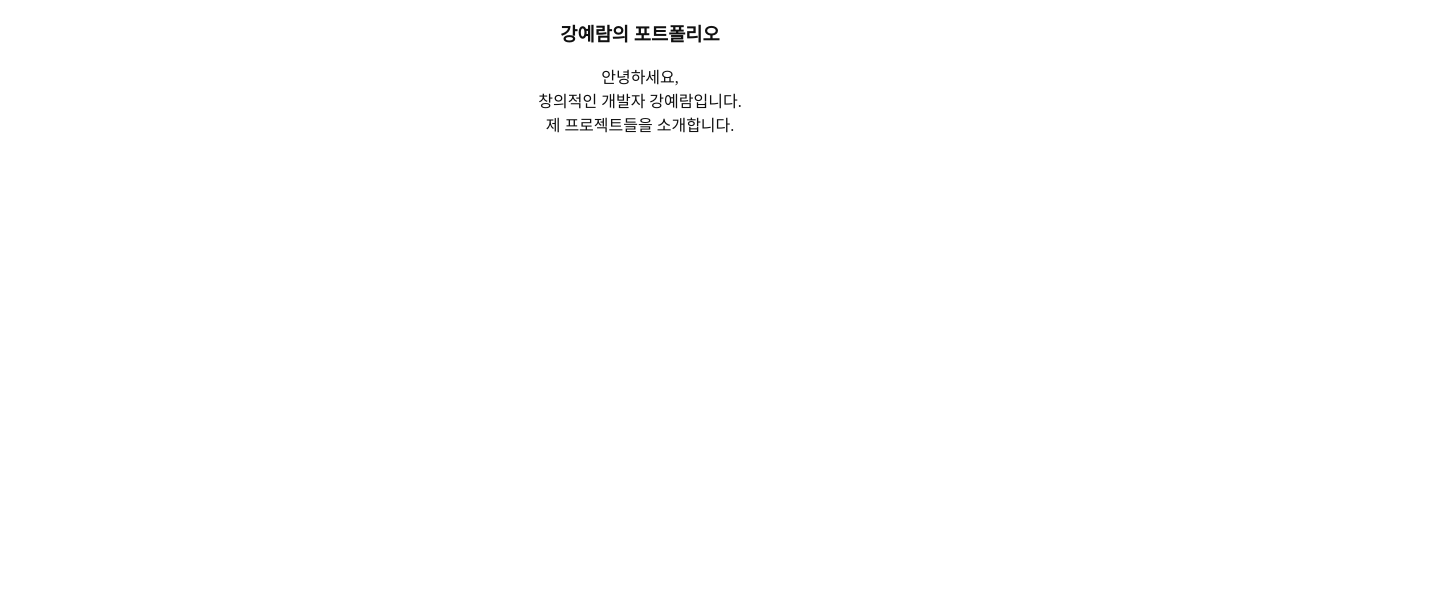
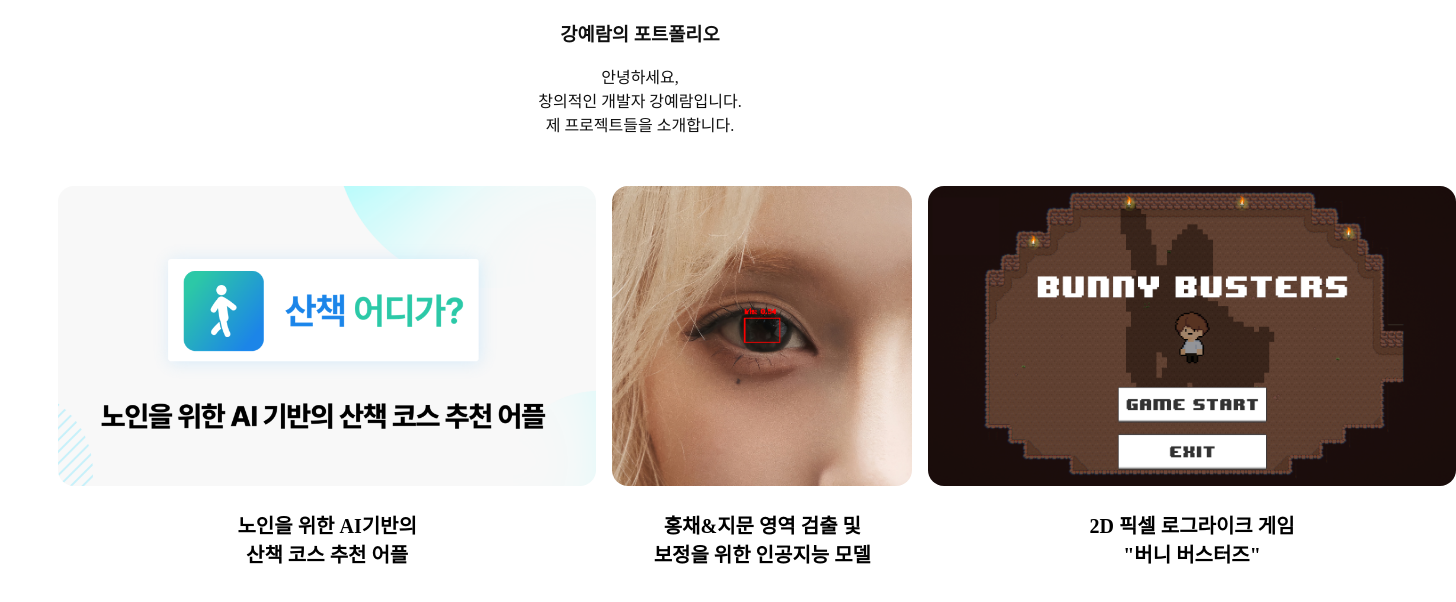
Before and after one commit to yeram109/yeram109.github.io, a plain HTML site: page index.html in a window 1280 px wide. Shown: the whole page, 1456 px wide, since content can reach past the window. Drawn offline with Linux system fonts and the light colour scheme.

Commit message:
feat index.css index.html

```diff
--- a/index.css
+++ b/index.css
@@ -3,7 +3,34 @@ h3 {
     text-align: center;
 }
 
-.txt_hi {
+#txt_hi {
     color:#101010;
     text-align: center;
+    margin-bottom: 50px;
 }
+
+.grid-container{
+    display: grid;
+    grid-template-columns: 1fr 1fr 1fr;
+    gap: 16px;
+    margin-left: 50px;
+    margin-right: 50px;
+}
+
+.card {
+    text-align: center;
+    align-items: center;
+    font-weight: bold;
+}
+
+.card_title {
+    font-size: 20px;
+    padding-left: 30px;
+    padding-right: 30px;
+}
+
+.card_img {
+    width: fit-content;
+    height: 300px;
+    border-radius: 16px;
+}
--- a/index.html
+++ b/index.html
@@ -6,10 +6,23 @@
 </head>
 <body>
     <h3> 강예람의 포트폴리오 </h3>
-    <div class="txt_hi">
+    <div id="txt_hi">
         안녕하세요, <br>
         창의적인 개발자 강예람입니다. <br>
         제 프로젝트들을 소개합니다.<br>
     </div>
+    <div class="grid-container">
+        <div class="card">
+            <img class="card_img" src="./img/1.png">
+            <p class="card_title"> 노인을 위한 AI기반의 <br> 산책 코스 추천 어플 </p>
+        </div>
+        <div class="card">
+            <img class="card_img" src="./img/2.png">
+            <p class="card_title"> 홍채&지문 영역 검출 및 <br> 보정을 위한 인공지능 모델 </p>
+        </div>
+        <div class="card">
+            <img class="card_img" src="./img/3.png">
+            <p class="card_title"> 2D 픽셀 로그라이크 게임 <br> "버니 버스터즈" </p>
+        </div>
 </body>
 </html>
```
